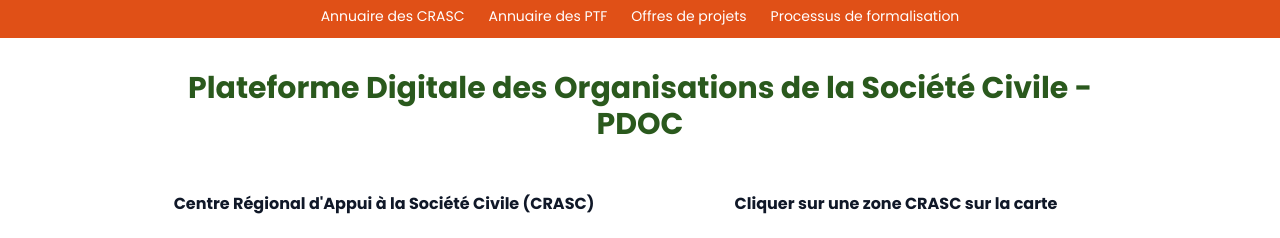
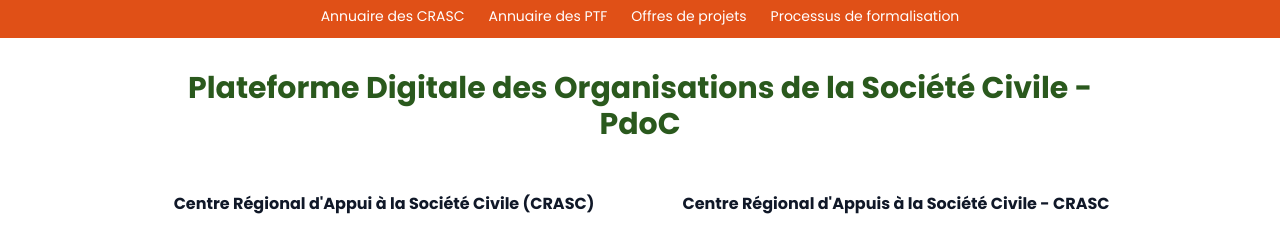
Before and after one commit to ordemdigitale/pasci-web, a Next.js app: page / in a window 1280 px wide. Shown: the part 143-381 px from the top of the page. Built offline with nearby package versions, Linux system fonts and the light colour scheme; no server answers.

Commit message:
Mises à jour des textes

```diff
--- a/app/(main)/page.tsx
+++ b/app/(main)/page.tsx
@@ -7,8 +7,8 @@ import SectionStats from "@/components/home/SectionStats";
 import SectionFormations from "@/components/home/SectionFormations";
 
 export const metadata: Metadata = {
-  title: "Accueil — PDOC, Plateforme Digitale des OSC de Côte d'Ivoire",
-  description: "Bienvenue sur PDOC, la plateforme officielle des Organisations de la Société Civile (OSC) de Côte d'Ivoire. Annuaire des OSC, formations, actualités, offres de projets et espace collaboratif.",
+  title: "Accueil — PdoC, Plateforme Digitale des OSC de Côte d'Ivoire",
+  description: "Bienvenue sur PdoC, la plateforme officielle des Organisations de la Société Civile (OSC) de Côte d'Ivoire. Annuaire des OSC, formations, actualités, offres de projets et espace collaboratif.",
   keywords: [
     "OSC Côte d'Ivoire", "société civile ivoirienne", "CRASC", "PDOC", "PASCI",
     "plateforme OSC", "ONG Côte d'Ivoire", "ONG Abidjan", "organisations société civile",
@@ -16,7 +16,7 @@ export const metadata: Metadata = {
   ],
   alternates: { canonical: "https://plateforme-osci.org" },
   openGraph: {
-    title: "PDOC — Plateforme Digitale des OSC de Côte d'Ivoire",
+    title: "PdoC — Plateforme Digitale des OSC de Côte d'Ivoire",
     description: "La plateforme officielle des OSC membres des CRASC en Côte d'Ivoire : annuaire, formations, actualités et offres de projets.",
     url: "https://plateforme-osci.org",
   },
--- a/components/home/SectionHero.tsx
+++ b/components/home/SectionHero.tsx
@@ -63,7 +63,7 @@ export default function SectionHero() {
   return (
     <section className="py-8 font-poppins">
       <div className="max-w-5xl mx-auto px-4 sm:px-6 lg:px-8">
-        <p className="text-[#2a591d] font-bold text-xl sm:text-2xl lg:text-3xl text-center pb-8 sm:pb-[50px]">Plateforme Digitale des Organisations de la Société Civile - PDOC</p>
+        <p className="text-[#2a591d] font-bold text-xl sm:text-2xl lg:text-3xl text-center pb-8 sm:pb-[50px]">Plateforme Digitale des Organisations de la Société Civile - PdoC</p>
         <div className="grid lg:grid-cols-2 gap-12 lg:gap-16">
 
           {/* Left side */}
@@ -140,7 +140,7 @@ export default function SectionHero() {
           <div className="space-y-6">
             {/* Title */}
             <h2 className="text-gray-900 text-center font-bold">
-              Cliquer sur une zone CRASC sur la carte
+              Centre Régional d'Appuis à la Société Civile - CRASC
             </h2>
 
             {/* Right side card */}
--- a/components/home/SectionStats.tsx
+++ b/components/home/SectionStats.tsx
@@ -71,7 +71,7 @@ export default function Stats() {
             gradient: "from-green-500 to-green-600",
           },
           {
-            label: "OSC",
+            label: "OSC inscrites",
             value: data.osc?.total ?? 0,
             icon: Users,
             bg: "bg-blue-50",
```
